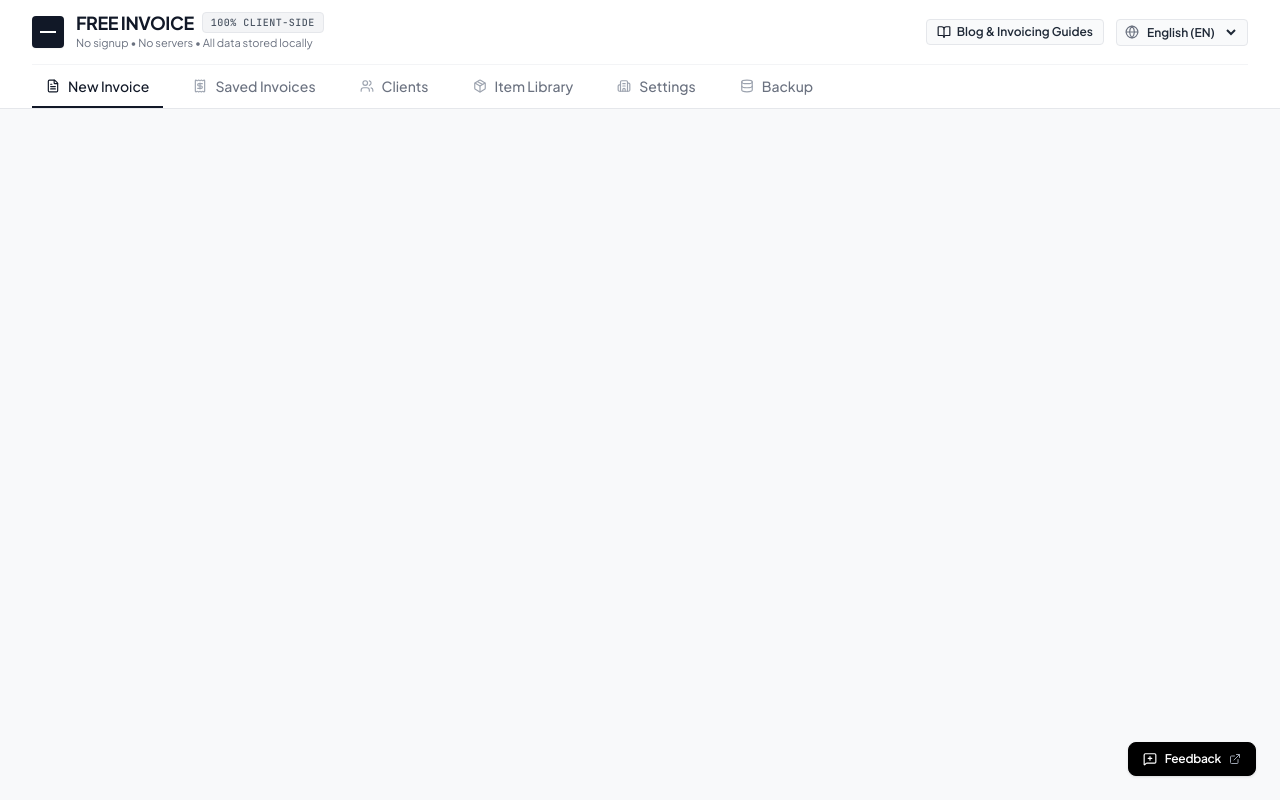
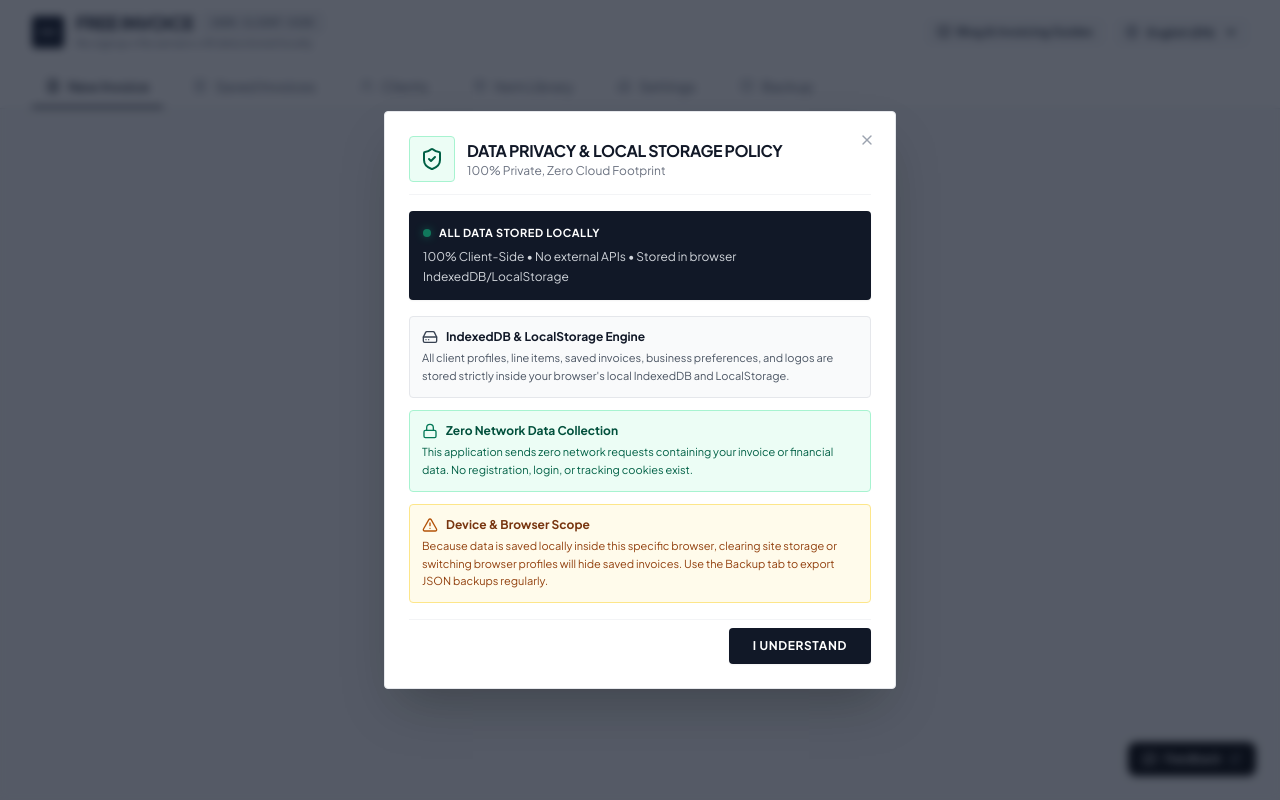
Before and after one commit to Nikking18/free-invoice-generator, a Next.js app: page / in a window 1280 px wide. Shown: the top 800 px of the page. Built offline with nearby package versions, Linux system fonts and the light colour scheme.

Commit message:
feat: auto-popup Privacy & Storage Notice 5 seconds after page visit

```diff
--- a/app/page.tsx
+++ b/app/page.tsx
@@ -62,6 +62,14 @@ export default function Page() {
   const [items, setItems] = useState<ReusableItem[]>([]);
   const [invoices, setInvoices] = useState<Invoice[]>([]);
   const [currentInvoice, setCurrentInvoice] = useState<Invoice | null>(null);
+
+  // Auto-popup Privacy & Storage Notice 5 seconds after page visit
+  useEffect(() => {
+    const timer = setTimeout(() => {
+      setShowPrivacyModal(true);
+    }, 5000);
+    return () => clearTimeout(timer);
+  }, []);
 
   // Initialize profile & DB
   useEffect(() => {
```
